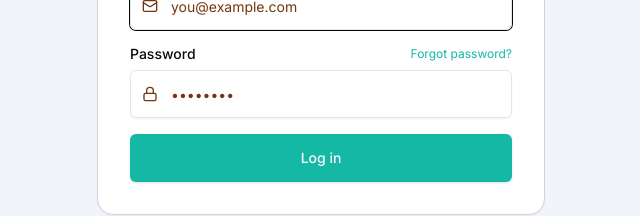
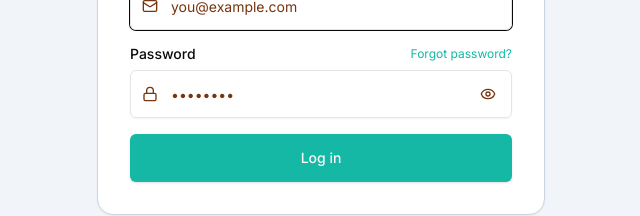
Before and after one commit to bikash-ananda/Nepal-Wild--Life--Management--System, a React (Vite) app: page /login in a window 1280 px wide. Shown: the part 392-608 px from the top of the page, without its empty margins (319-959 px from the left). Built offline with nearby package versions, Linux system fonts and the light colour scheme; no server answers.

Commit message:
feat(auth): add show password toggle to login

```diff
--- a/src/pages/Login.jsx
+++ b/src/pages/Login.jsx
@@ -4,13 +4,14 @@ import { api } from "@/api/apiClient";
 import { Button } from "@/components/ui/button";
 import { Input } from "@/components/ui/input";
 import { Label } from "@/components/ui/label";
-import { LogIn, Mail, Lock, Loader2 } from "lucide-react";
+import { LogIn, Mail, Lock, Loader2, Eye, EyeOff } from "lucide-react";
 import AuthLayout from "@/components/AuthLayout";
 import { safeReturnTo } from "@/lib/authReturnTo";
 
 export default function Login() {
   const [email, setEmail] = useState("");
   const [password, setPassword] = useState("");
+  const [showPassword, setShowPassword] = useState(false);
   const [error, setError] = useState("");
   const [loading, setLoading] = useState(false);
   // Post-login destination (e.g. the MCP OAuth consent page sends users here
@@ -74,14 +75,28 @@ export default function Login() {
             <Lock className="absolute left-3 top-1/2 -translate-y-1/2 w-4 h-4 text-muted-foreground" aria-hidden="true" />
             <Input
               id="password"
-              type="password"
+              type={showPassword ? "text" : "password"}
               autoComplete="current-password"
               placeholder="••••••••"
               value={password}
               onChange={(e) => setPassword(e.target.value)}
-              className="pl-10 h-12"
+              className="pl-10 pr-12 h-12"
               required
             />
+            <button
+              type="button"
+              onClick={() => setShowPassword((visible) => !visible)}
+              className="absolute right-3 top-1/2 -translate-y-1/2 rounded-md p-1 text-muted-foreground transition-colors hover:text-foreground focus-visible:outline-none focus-visible:ring-2 focus-visible:ring-ring focus-visible:ring-offset-2"
+              aria-label={showPassword ? "Hide password" : "Show password"}
+              aria-pressed={showPassword}
+              aria-controls="password"
+            >
+              {showPassword ? (
+                <EyeOff className="h-4 w-4" aria-hidden="true" />
+              ) : (
+                <Eye className="h-4 w-4" aria-hidden="true" />
+              )}
+            </button>
           </div>
         </div>
         <Button type="submit" className="w-full h-12 font-medium" disabled={loading}>
```
